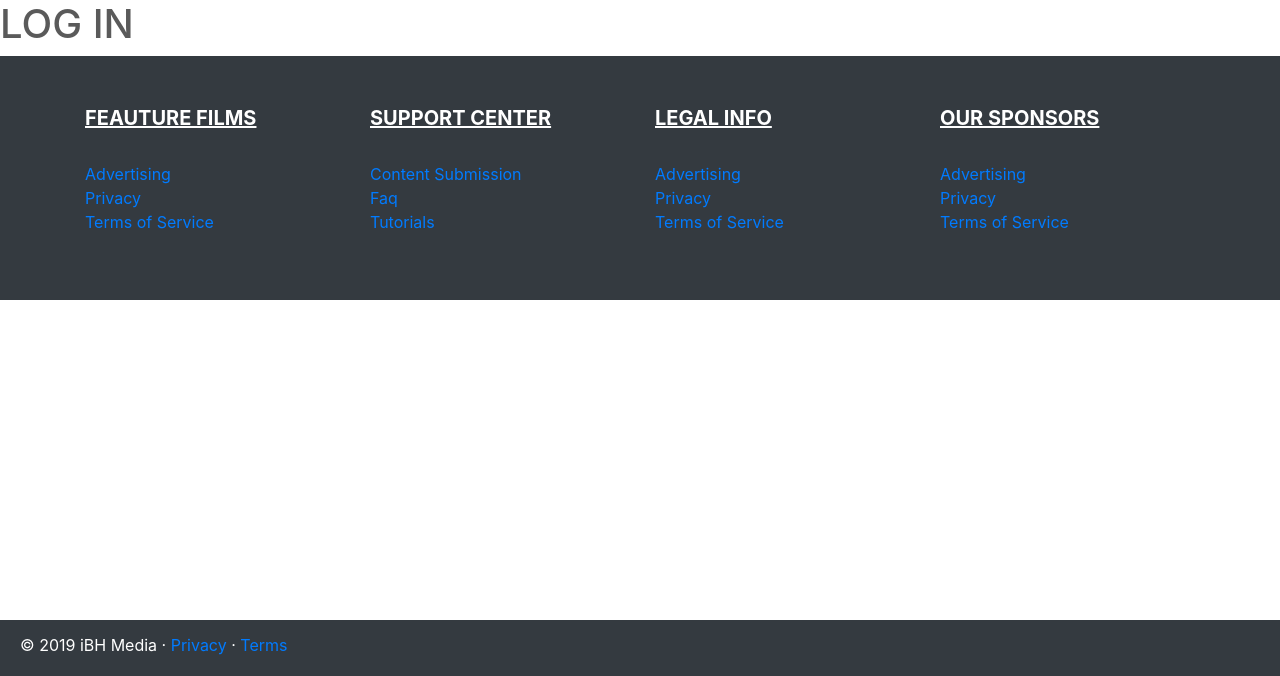
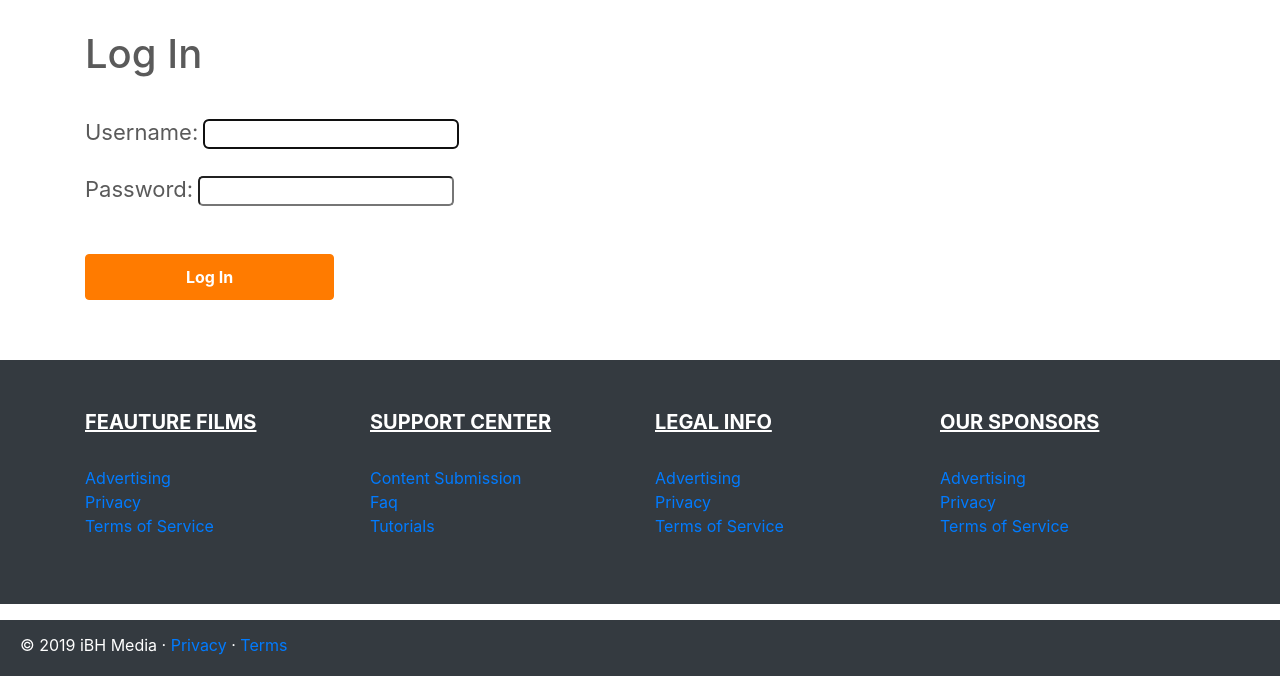
Before and after one commit to ibh-media/ibhmedia-website, a Django app: page /accounts/login/ in a window 1280 px wide. Shown: the part 124-800 px from the top of the page. Run offline with Django 3.2, Linux system fonts and the light colour scheme; some libraries are stand-ins or nearby versions.

Commit message:
added styled log in form

```diff
--- a/accounts/views.py
+++ b/accounts/views.py
@@ -1,6 +1,6 @@
 # -*- coding: utf-8 -*-
 from __future__ import unicode_literals
-from django.contrib.auth.forms import UserCreationForm
+from django.contrib.auth.forms import UserCreationForm, AuthenticationForm
 
 from django.shortcuts import render, redirect
 
@@ -17,4 +17,11 @@ def signup(request):
     return render(request, 'signup.html', {'form': form})
 
 def login(request):
-    return render(request, 'login.html')
+    if request.method == 'POST':
+        form = AuthenticationForm(data = request.POST)
+        if form.is_valid():
+            #log in user
+            return redirect('movies')
+    else:
+        form = AuthenticationForm()
+    return render(request, 'login.html', {'form': form})
--- a/static/css/styles.css
+++ b/static/css/styles.css
@@ -135,24 +135,28 @@ body {
   margin-left: .75rem;
 }
 
-/* SIGN UP FORM
+/* SIGN UP AND LOG IN FORMS
   --------------------------------------------------------------- */
-.signup-form {
+.signup-form,
+.login-form {
   padding-top: 30px;
   padding-bottom: 30px;
 }
 
-.signup-form label {
+.signup-form label,
+.login-form label {
   font-size: 22px;
 }
 
 #id_username,
+#id_password,
 #id_password1,
 #id_password2 {
   border-radius: 5px;
 }
 
-.signup-form input[type="submit"] {
+.signup-form input[type="submit"],
+.login-form input[type="submit"] {
   padding: 10px 100px 10px 100px;
   font-weight: bold;
 }
--- a/templates/login.html
+++ b/templates/login.html
@@ -4,7 +4,15 @@
 
 {% block title %}Log In{% endblock %}
 {% block content %}
-<div>
-  <h1>LOG IN</h1>
+<div class="container">
+  <div class="login-form">
+    <h1>Log In</h1>
+    <form class="login-form" action="/accounts/login/" method="POST">
+      {% csrf_token%}
+      {{ form.as_p }}
+      <br>
+      <input type="submit" value="Log In" class="btn btn-primary btn-orange" name="login">
+    </form>
+  </div>
 </div>
 {% endblock %}
--- a/templates/signup.html
+++ b/templates/signup.html
@@ -11,7 +11,7 @@
       {% csrf_token%}
       {% for field in form %}
         <p>
-          {{ field.label_tag }}<br>
+          {{ field.label_tag }}
           {{ field }}<br>
           {% if field.help_text %}
             <small class="help-text">{{ field.help_text }}</small>
```
